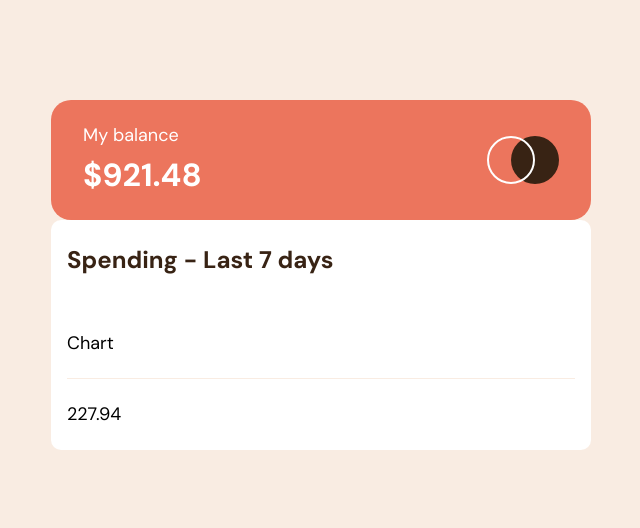
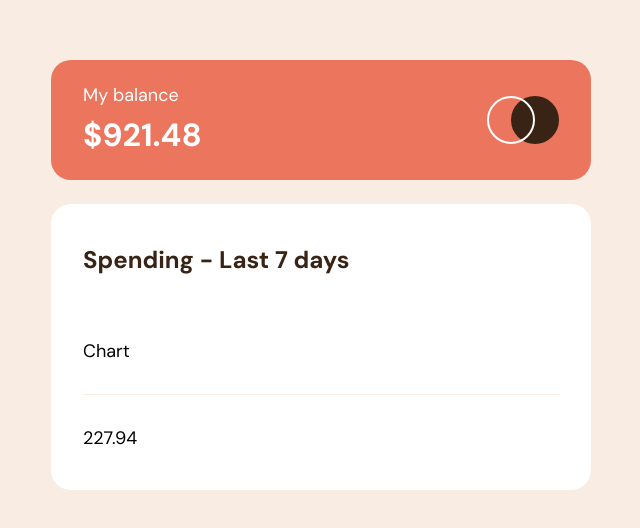
Before and after one commit to runny-life/expenses-caart-component, a React (Vite) app: page / in a window 1280 px wide. Shown: the part 158-686 px from the top of the page, without its empty margins (319-959 px from the left). Built offline with nearby package versions, Linux system fonts and the light colour scheme.

Commit message:
styles: add adaptive styles chart card component

```diff
--- a/src/components/App/App.module.scss
+++ b/src/components/App/App.module.scss
@@ -7,6 +7,8 @@
 }
 
 .card {
+  display: grid;
+  gap: fluid(16px, 24px, 375px, 768px);
   max-width: rem(540px);
   width: 100%;
 }
--- a/src/components/ChartCard/ChartCard.module.scss
+++ b/src/components/ChartCard/ChartCard.module.scss
@@ -1,11 +1,15 @@
 .card {
   display: flex;
   flex-direction: column;
-  gap: rem(24px);
-  padding-inline: rem(16px);
-  padding-block: rem(24px);
+  gap: fluid(24px, 32px, 375px, 768px);
+  padding-inline: fluid(16px, 32px, 375px, 768px);
+  padding-block: fluid(24px, 40px, 375px, 768px);
   background-color: $color-white;
   border-radius: rem(10px);
+
+  @include tablet {
+    border-radius: rem(20px);
+  }
 }
 
 .title {
```
